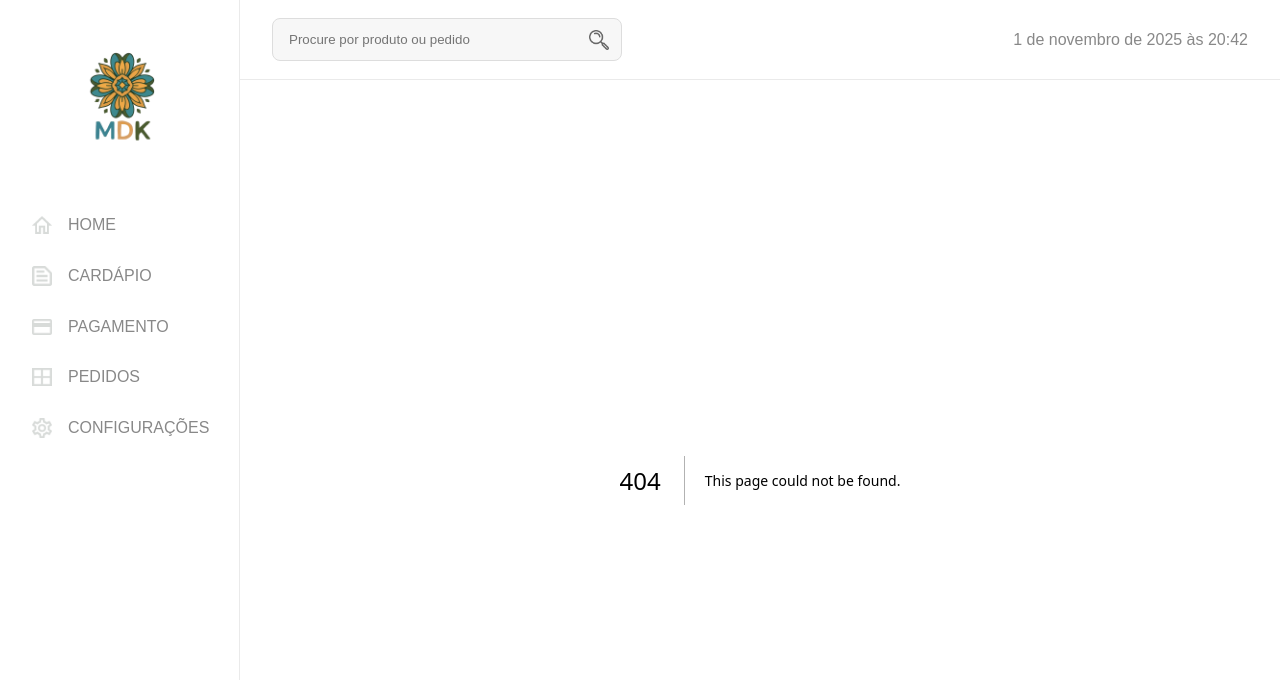
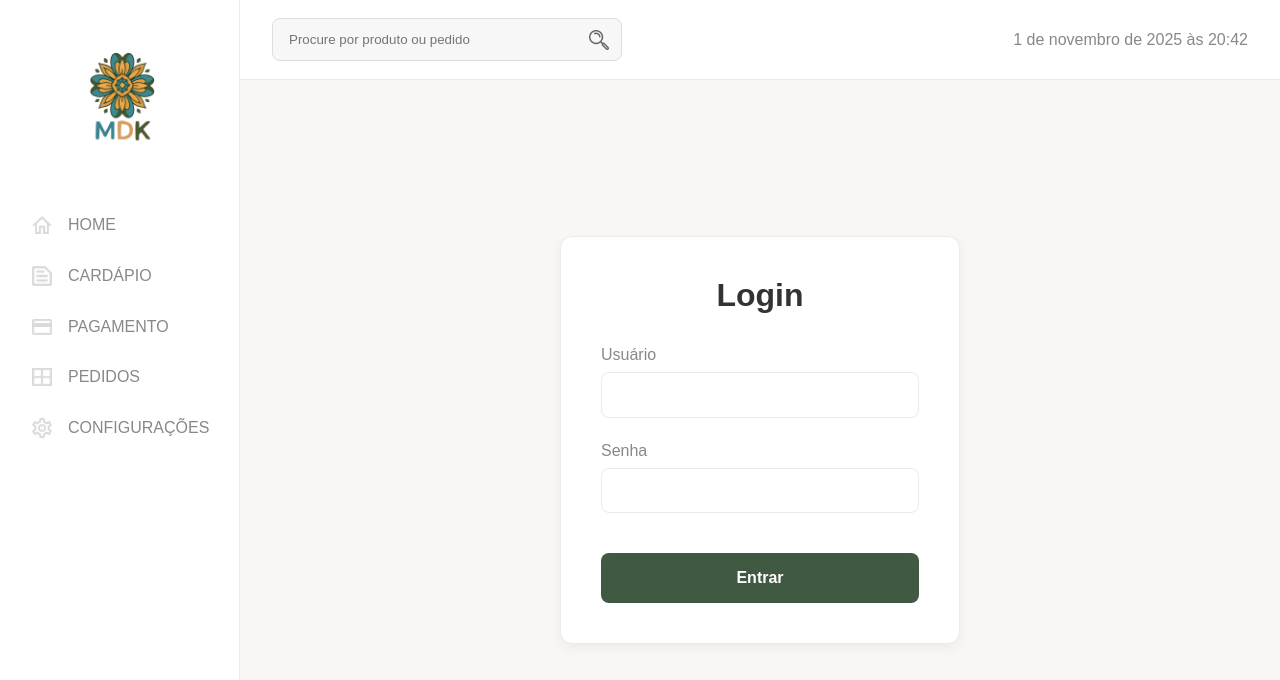
Before and after one commit to gabriel26077/Mandaladaka, a Next.js app in the folder frontend/: page /login in a window 1280 px wide. Before the commit this address had no page. Shown: the top 680 px of the page. Built offline with nearby package versions, Linux system fonts and the light colour scheme.

Commit message:
feat(front): cria UI inicial da paginal de login

```diff
--- /dev/null
+++ b/frontend/src/app/login/login.module.css
@@ -0,0 +1,55 @@
+.loginContainer {
+    display: flex;
+    justify-content: center;
+    align-items: center;
+    height: calc(100vh - 80px); /* Altura total menos o header */
+}
+
+.loginForm {
+    background-color: var(--color-surface);
+    padding: 2.5rem;
+    border-radius: 12px;
+    box-shadow: 0 4px 12px rgba(0, 0, 0, 0.05);
+    width: 100%;
+    max-width: 400px;
+    border: 1px solid var(--color-border);
+}
+
+.loginForm h1 {
+    text-align: center;
+    margin-top: 0;
+    margin-bottom: 2rem;
+    color: var(--color-text-primary);
+}
+
+.inputGroup {
+    margin-bottom: 1.5rem;
+}
+
+.inputGroup label {
+    display: block;
+    margin-bottom: 0.5rem;
+    font-weight: 500;
+    color: var(--color-text-secondary);
+}
+
+.inputGroup input {
+    width: 100%;
+    padding: 0.8rem 1rem;
+    font-size: 1rem;
+    border-radius: 8px;
+    border: 1px solid var(--color-border);
+}
+
+.btnSubmit {
+    width: 100%;
+    padding: 1rem;
+    font-size: 1rem;
+    font-weight: 600;
+    border: none;
+    border-radius: 8px;
+    background-color: var(--color-primary-dark);
+    color: white;
+    cursor: pointer;
+    margin-top: 1rem;
+}
--- /dev/null
+++ b/frontend/src/app/login/page.tsx
@@ -0,0 +1,59 @@
+"use client";
+
+import { useState } from 'react';
+import { useRouter } from 'next/navigation';
+import styles from './login.module.css';
+
+export default function LoginPage() {
+  const router = useRouter();
+  const [username, setUsername] = useState('');
+  const [password, setPassword] = useState('');
+  const [error, setError] = useState<string | null>(null);
+
+  const handleLogin = (e: React.FormEvent) => {
+    e.preventDefault(); // Impede o recarregamento da página
+    setError(null);
+
+    if (!username || !password) {
+      setError("Usuário e senha são obrigatórios.");
+      return;
+    }
+
+    console.log("Tentando logar com:", { username, password });
+
+  };
+
+  return (
+    <div className={styles.loginContainer}>
+      <form className={styles.loginForm} onSubmit={handleLogin}>
+        <h1>Login</h1>
+
+        <div className={styles.inputGroup}>
+          <label htmlFor="username">Usuário</label>
+          <input
+            type="text"
+            id="username"
+            value={username}
+            onChange={(e) => setUsername(e.target.value)}
+          />
+        </div>
+
+        <div className={styles.inputGroup}>
+          <label htmlFor="password">Senha</label>
+          <input
+            type="password"
+            id="password"
+            value={password}
+            onChange={(e) => setPassword(e.target.value)}
+          />
+        </div>
+
+        {error && <p style={{ color: 'red' }}>{error}</p>}
+
+        <button type="submit" className={styles.btnSubmit}>
+          Entrar
+        </button>
+      </form>
+    </div>
+  );
+}
```
